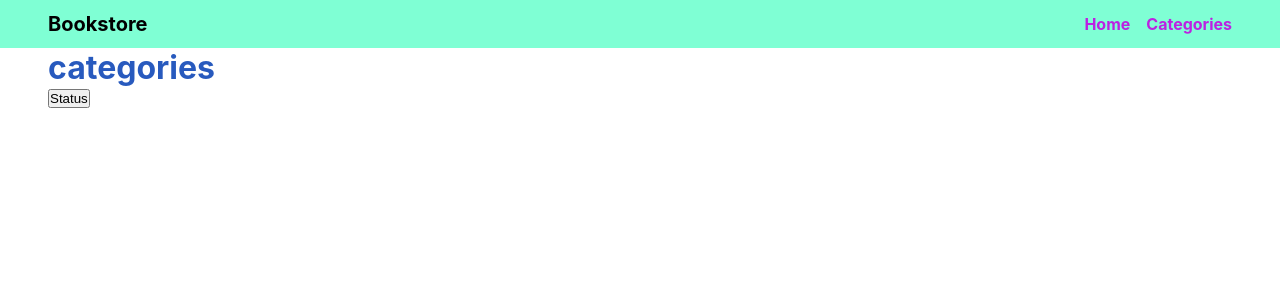
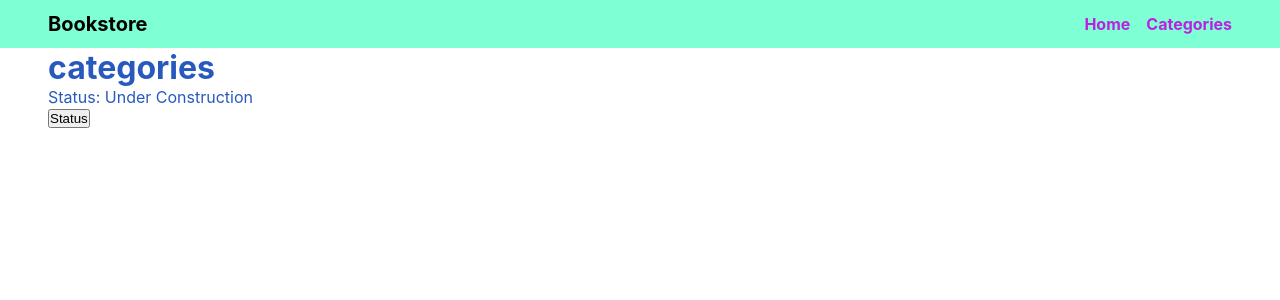
Before and after one commit to MuhammadUsmanAslam/bookstore, a React (Create React App) app: page /categories in a window 1280 px wide. Shown: the top 300 px of the page. Built offline with nearby package versions, Linux system fonts and the light colour scheme.

Commit message:
Add redux reducers and actions

```diff
--- a/package.json
+++ b/package.json
@@ -3,11 +3,13 @@
   "version": "0.1.0",
   "private": true,
   "dependencies": {
+    "@reduxjs/toolkit": "^1.9.3",
     "@testing-library/jest-dom": "^5.16.5",
     "@testing-library/react": "^13.4.0",
     "@testing-library/user-event": "^13.5.0",
     "react": "^18.2.0",
     "react-dom": "^18.2.0",
+    "react-redux": "^8.0.5",
     "react-router-dom": "^6.9.0",
     "react-scripts": "5.0.1",
     "web-vitals": "^2.1.4"
--- a/src/components/Categories/Categories.js
+++ b/src/components/Categories/Categories.js
@@ -1,10 +1,28 @@
 import './Categories.css';
+import { useDispatch, useSelector } from 'react-redux';
+import { checkStatus } from '../../redux/categories/categoriesSlice';
 
 function Categories() {
+  const { status } = useSelector((store) => store.categories);
+
+  const dispatch = useDispatch();
+
   return (
     <div className="categories">
       <h1>categories</h1>
-      <button type="submit">Status</button>
+      <p>
+        Status:
+        {' '}
+        {status}
+      </p>
+      <button
+        type="submit"
+        onClick={() => {
+          dispatch(checkStatus());
+        }}
+      >
+        Status
+      </button>
     </div>
   );
 }
--- a/src/components/Home/Home.js
+++ b/src/components/Home/Home.js
@@ -4,7 +4,9 @@ import NewBookForm from './NewBookForm/NewBookForm';
 import BookList from './BookList/BookList';
 
 function Home() {
-  const [books, setBooks] = useState([{ title: 'Title 1', author: 'author 1', id: 0 }, { title: 'Title 2', author: 'author 2', id: 1 }, { title: 'Title 3', author: 'author 3', id: 2 }]);
+  const [books, setBooks] = useState([{ title: 'Title 1', author: 'author 1', id: 0 },
+    { title: 'Title 2', author: 'author 2', id: 1 },
+    { title: 'Title 3', author: 'author 3', id: 2 }]);
 
   return (
     <div className="home">
--- a/src/index.js
+++ b/src/index.js
@@ -2,14 +2,18 @@ import React from 'react';
 import ReactDOM from 'react-dom/client';
 import { BrowserRouter } from 'react-router-dom';
 import './index.css';
+import { Provider } from 'react-redux';
+import store from './redux/store';
+import reportWebVitals from './reportWebVitals';
 import App from './App';
-import reportWebVitals from './reportWebVitals';
 
 const root = ReactDOM.createRoot(document.getElementById('root'));
 root.render(
   <React.StrictMode>
     <BrowserRouter>
-      <App />
+      <Provider store={store}>
+        <App />
+      </Provider>
     </BrowserRouter>
   </React.StrictMode>,
 );
--- /dev/null
+++ b/src/redux/books/booksSlice.js
@@ -0,0 +1,24 @@
+import { createSlice } from '@reduxjs/toolkit';
+
+const initialState = {
+  books: [],
+};
+
+const booksSlice = createSlice(
+  {
+    name: 'books',
+    initialState,
+    reducers: {
+      addBook: (state, action) => {
+        state.books.push(action.payload.newBook);
+      },
+      removeBook: (state, action) => {
+        state.books.splice(action.payload.id, 1);
+      },
+    },
+  },
+);
+
+export const { addBook, removeBook } = booksSlice.actions;
+
+export default booksSlice.reducer;
--- /dev/null
+++ b/src/redux/categories/categoriesSlice.js
@@ -0,0 +1,26 @@
+import { createSlice } from '@reduxjs/toolkit';
+
+const initialState = {
+  categoriesSlice: [],
+  isLoading: true,
+  status: 'Under Construction',
+};
+
+const categoriesSlice = createSlice(
+  {
+    name: 'categoriesSlice',
+    initialState,
+    reducers: {
+      checkStatus: (state) => {
+        if (state.isLoading) {
+          return 'Under Construction';
+        }
+        return 'Constructed successfully';
+      },
+    },
+  },
+);
+
+export const { checkStatus, status } = categoriesSlice.actions;
+
+export default categoriesSlice.reducer;
--- /dev/null
+++ b/src/redux/store.js
@@ -0,0 +1,12 @@
+import { configureStore } from '@reduxjs/toolkit';
+import booksReducer from './books/booksSlice';
+import categoriesReducer from './categories/categoriesSlice';
+
+const store = configureStore({
+  reducer: {
+    books: booksReducer,
+    categories: categoriesReducer,
+  },
+});
+
+export default store;
```
Also changed, not shown: 2 other files (tests, documents, lock files or other folders).
